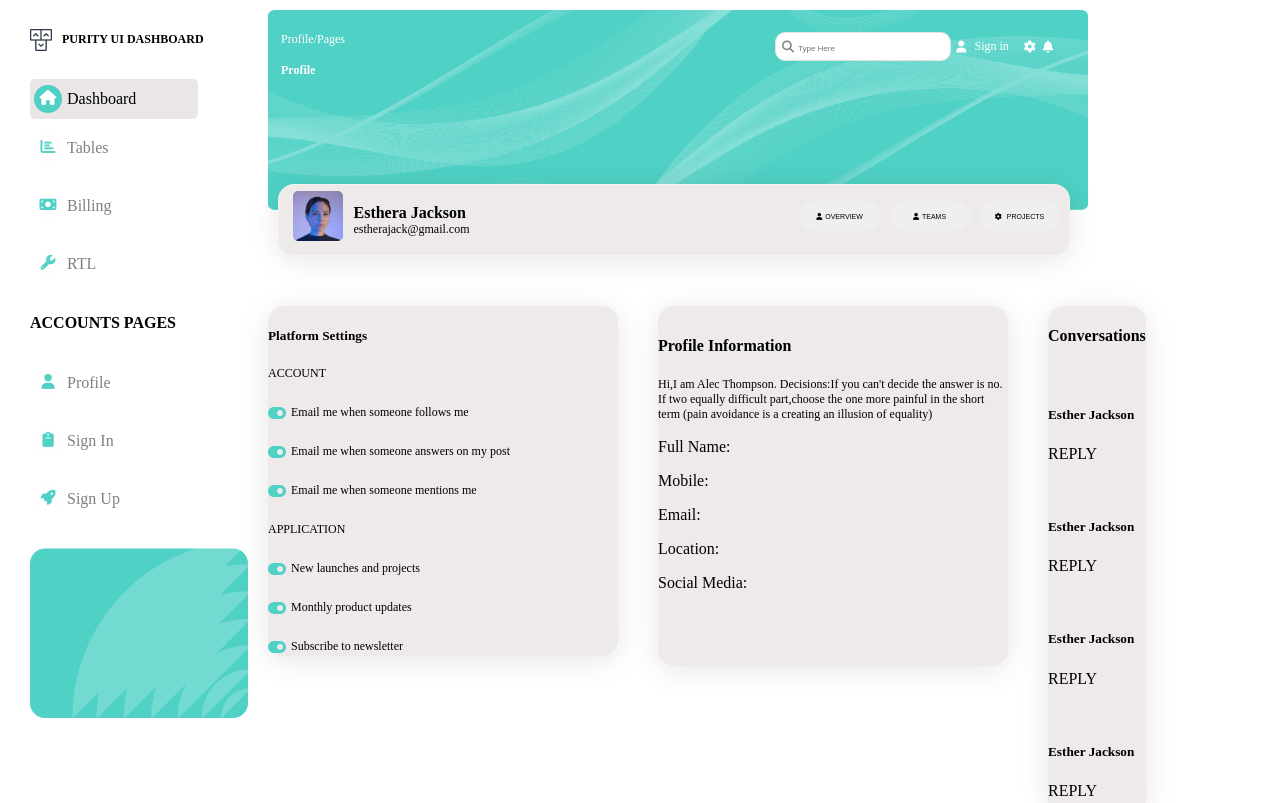
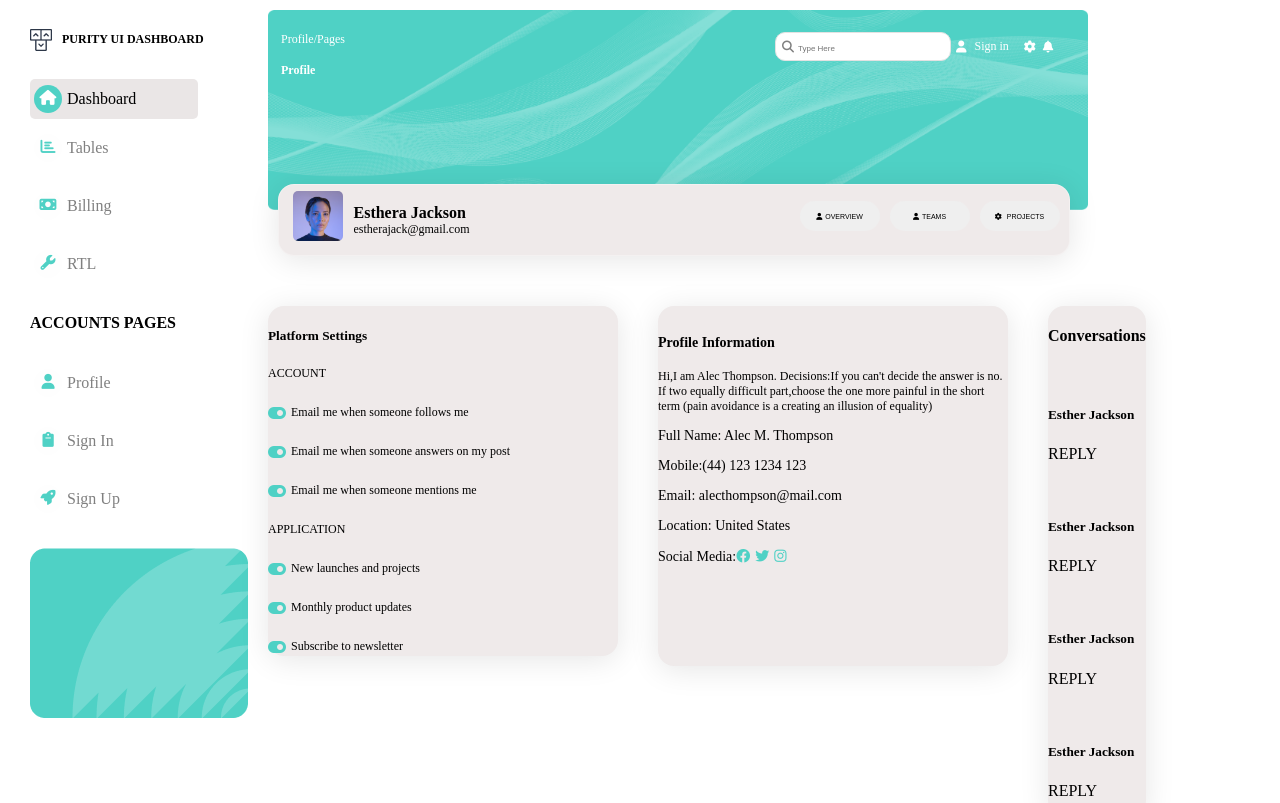
Before and after one commit to OmololaBecca/Purity-webpage, a plain HTML site: page profile-screen.html in a window 1280 px wide. Shown: the top 803 px of the page. Drawn offline with Linux system fonts and the light colour scheme.

Commit message:
updating the profile-information

```diff
--- a/profile-screen.html
+++ b/profile-screen.html
@@ -155,11 +155,20 @@
                     <p class="profile-bio">Hi,I am Alec Thompson. Decisions:If you can't decide the answer is no. If two equally difficult part,choose the one more painful in the short term (pain avoidance is a creating an illusion of equality)</p>
 
                     <div>
-                        <p>Full Name:</p><span></span>
-                        <p>Mobile:</p><span></span>
-                        <p>Email:</p><span></span>
-                        <p>Location:</p><span></span>
-                        <p>Social Media:</p><span></span>
+                        <p>Full Name:<span> Alec M. Thompson</span></p>
+                        <p>Mobile:<span>(44) 123 1234 123</span></p>
+                        <p>Email:<span> alecthompson@mail.com</span></p>
+                        <p>Location:<span> United States</span></p>
+                        <div class="profile-main-icon-flex">
+                            <p>Social Media:</p>
+                            <div class="profile-icon-flex">
+                                <p><i class="fab fa-facebook"></i></p>
+                                <p><i class="fab fa-twitter"></i></p>
+                                <p><i class="fab fa-instagram"></i></p>
+                            </div>
+
+                        </div>
+
                     </div>
                 </div>
                 <div class="conversation-div client-glass-flex">
--- a/styles.css
+++ b/styles.css
@@ -517,4 +517,16 @@ backdrop-filter: blur(15.2px);
     width:350px;
     height:350px;
     padding-top:10px;
+    font-size: 14px;
 }
+.profile-main-icon-flex{
+    display:flex;
+    margin-top:-13px;
+}
+.profile-icon-flex{
+    display:flex;
+    gap:5px;
+}
+.profile-icon-flex .fab{
+    color:#4FD1C5;
+}
```
